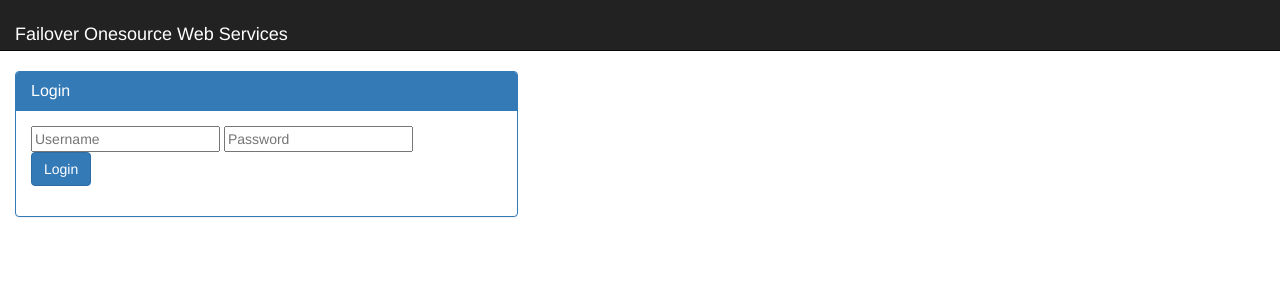
After one commit to JaySpell/onesource, a Flask app: template app/templates/login.html in a window 1280 px wide. The commit adds this page. Shown: the top 300 px of the page. Run offline with Flask 2, Linux system fonts and the light colour scheme; the template is opened without the code that fills it: values that come from a table or form of the project are taken from there, others are empty; the visitor is signed in with stand-in values (Sample User, id 1); some libraries are stand-ins or nearby versions.

Commit message:
Working form..

```diff
--- a/app/MyForm.py
+++ b/app/MyForm.py
@@ -30,10 +30,7 @@
 
 
 class MyBaseForm(Form):
-    one_status = StringField()
-    one_app_status = StringField()
-    one_service_status = StringField()
-    onesource = BooleanField('onesource.memorialhermann.org')
+    onesource = BooleanField('test.jspell.mhhs.org')
     onesourceapps = BooleanField('onesourceapps.mhhs.org')
     onesourceservices = BooleanField('onesourceservices')
 
--- a/app/ad_auth.py
+++ b/app/ad_auth.py
@@ -47,7 +47,7 @@
 
                 if "member" in result_attrs:
                     for member in result_attrs["member"]:
-                        member_cn = member.split(',')[0]
+                        member_cn = member.decode('utf8').split(',')[0]
                         if member_cn.lower() == s_user.lower():
                             is_member = True
             return is_member
--- /dev/null
+++ b/app/templates/login.html
@@ -0,0 +1,37 @@
+{% extends "base.html" %}
+{% from 'macro.html' import render_field %}
+{% block content %}
+<div id="page-content-wrapper">
+<div class="container-fluid">
+  <div class="row">
+  <div class="col-md-5">
+  <div class="panel panel-primary">
+  <div class="panel-heading">
+  <h6 class="panel-title">Login</h6>
+  </div>
+  {% if error %}<p class=error><strong>Error:</strong> {{ error }}{% endif %}
+    <div class="panel-body">
+  <form action="" method=post>
+    {{ form.hidden_tag() }}
+    <div class="form-group">
+    <!--<dl>
+      <dt>Username:
+      <dd><input type=text name=username>
+      <dt>Password:
+      <dd><input type=password name=password>-->
+      {% for field in form %}
+        {{ render_field(field) }}
+      {% endfor %}
+      <br>
+        <input type=submit value=Login class="btn btn-primary">
+    </dl>
+  </div>
+  </form>
+</div>
+</div>
+</div>
+<div class="col-md-7"></div>
+</div>
+</div>
+</div>
+{% endblock %}
--- a/app/templates/macro.html
+++ b/app/templates/macro.html
@@ -1,10 +1,10 @@
 {% macro render_field(field) %}
-<div class="field">
+
   {% if field.errors %}
     {% for error in field.errors %}
       <div class="notification error">{{ error }}</div>
     {% endfor %}
   {% endif %}
   {{ field(placeholder=field.label.text) }}
-</div>
+
 {% endmacro %}
--- a/app/user.py
+++ b/app/user.py
@@ -25,4 +25,4 @@
             return str(self.id)  # python 3
 
     def __repr__(self):
-return '<User %r>' % (self.id)
+        return '<User %r>' % (self.id)
--- a/app/views.py
+++ b/app/views.py
@@ -8,10 +8,27 @@
 from app.ad_auth import ADAuth
 import ldap
 from app import secret
-from app import app
+from app import app, login_manager
+from app.user import User
 
 sys.path.append('/home/jspell/Documents/dev')
 from f5tools import gtm, ltm
+
+all_users = {}
+
+
+@login_manager.user_loader
+def load_user(username):
+    '''
+    Loads user from the currently authenticated AD user
+    '''
+    try:
+        if username in all_users.keys():
+            user = User(username)
+            user.id = username
+            return user
+    except:
+        return None
 
 
 @app.route('/')
@@ -37,7 +54,7 @@
         try:
             if auth.check_group_for_account() == True:
                 all_users[username] = None
-                user = User(unicode(auth.user))
+                user = User(auth.user)
                 login_user(user)
                 '''if not next_is_valid(next):
                     return flask.abort(400)'''
@@ -45,34 +62,35 @@
             else:
                 raise ValueError('not member of AD group ')
         except ValueError as e:
-            error = unicode(e) + " invalid credentials %s..." % username
+            error = str(e) + " invalid credentials %s..." % username
 
     return render_template("login.html", form=myform, error=error)
 
 
 @app.route('/f5tool', methods=['GET', 'POST'])
+@login_required
 def f5tool():
     error = None
     all_wide_ip = secret.get_wideip()
-
-    if request.POST == 'POST':
-        one_val = form.one.data
+    form = MyBaseForm()
+    gtmutil = gtm.GTMUtils()
+    if request.method == 'POST':
+        one_val = form.onesource.data
         onesourceapps_val = form.onesourceapps.data
         onesourceservices_val = form.onesourceservices.data
         if one_val or onesourceapps_val or onesourceservices_val:
             if one_val:
-                gtmutil.switch_primary_gtm_pool(all_wide_ip['one'])
+                gtmutil.switch_primary_gtm_pool(all_wide_ip[0])
             elif onesourceapps_val:
-                gtmutil.switch_primary_gtm_pool(all_wide_ip['onesourceapps'])
+                gtmutil.switch_primary_gtm_pool(all_wide_ip[1])
             elif onesourceservices_val:
-                gtmutil.switch_primary_gtm_pool(all_wide_ip['onesourceservices'])
+                gtmutil.switch_primary_gtm_pool(all_wide_ip[2])
 
-    form = MyBaseForm()
-    primary_sites = query_prime_pool(all_wide_ip)
-    return render_template('f5form.html', form=form
-                           one=primary_sites['one'],
-                           oneapps=primary_sites['onesourceapps'],
-                           oneservices=primary_sites['oneservices'])
+    primary_sites = query_prime_pool(all_wide_ip, gtmutil)
+    return render_template('f5form.html', form=form,
+                           one=primary_sites['test.jspell.mhhs.org']['site'],
+                           oneapps=None,
+                           oneservices=None)
 
 
 @app.route('/test', methods=['GET'])
@@ -92,8 +110,7 @@
     return form
 
 
-def query_prime_pool(pools):
-    gtmutil = f5tool.GTMUtils()
+def query_prime_pool(pools, gtmutil):
     r_status = {}
     for pool in pools:
         r_status[pool] = gtmutil.get_primary_pool_member(pool)
```
Also changed, not shown: app/templates/f5form.html (+8 -4 lines).
